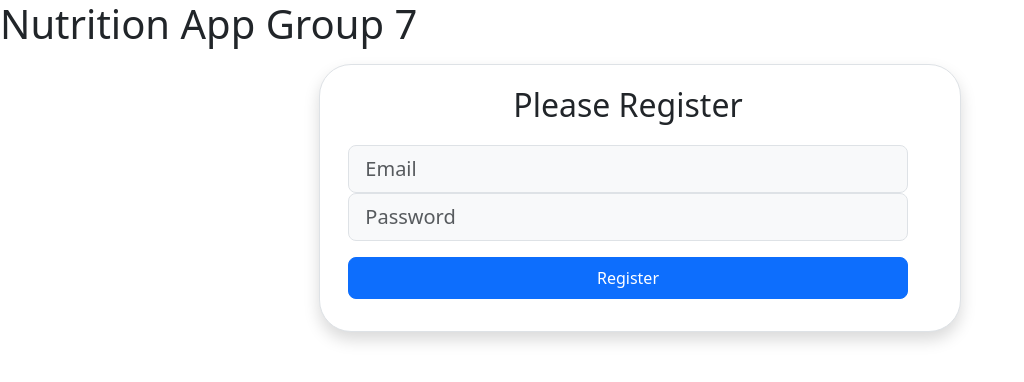
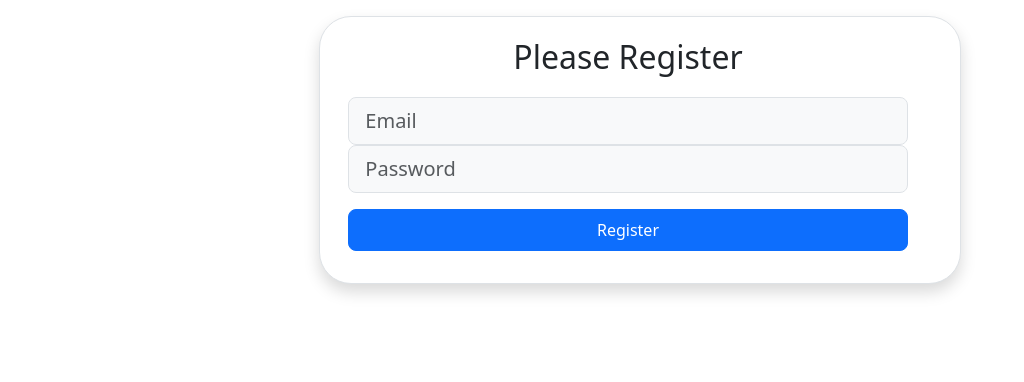
Before and after one commit to johnmichael-kane/Large-Project, a React (Create React App) app in the folder frontend/: page /register in a window 1280 px wide. Shown: the top 382 px of the page, without its empty margins (0-1024 px from the left). Built offline with nearby package versions, Linux system fonts and the light colour scheme.

Commit message:
Update RegisterPage.js

```diff
--- a/frontend/src/pages/RegisterPage.js
+++ b/frontend/src/pages/RegisterPage.js
@@ -8,7 +8,6 @@ const RegisterPage = () =>
 
     return(
       <div>
-        <PageTitle />
         <Register/>
       </div>
     );
```
